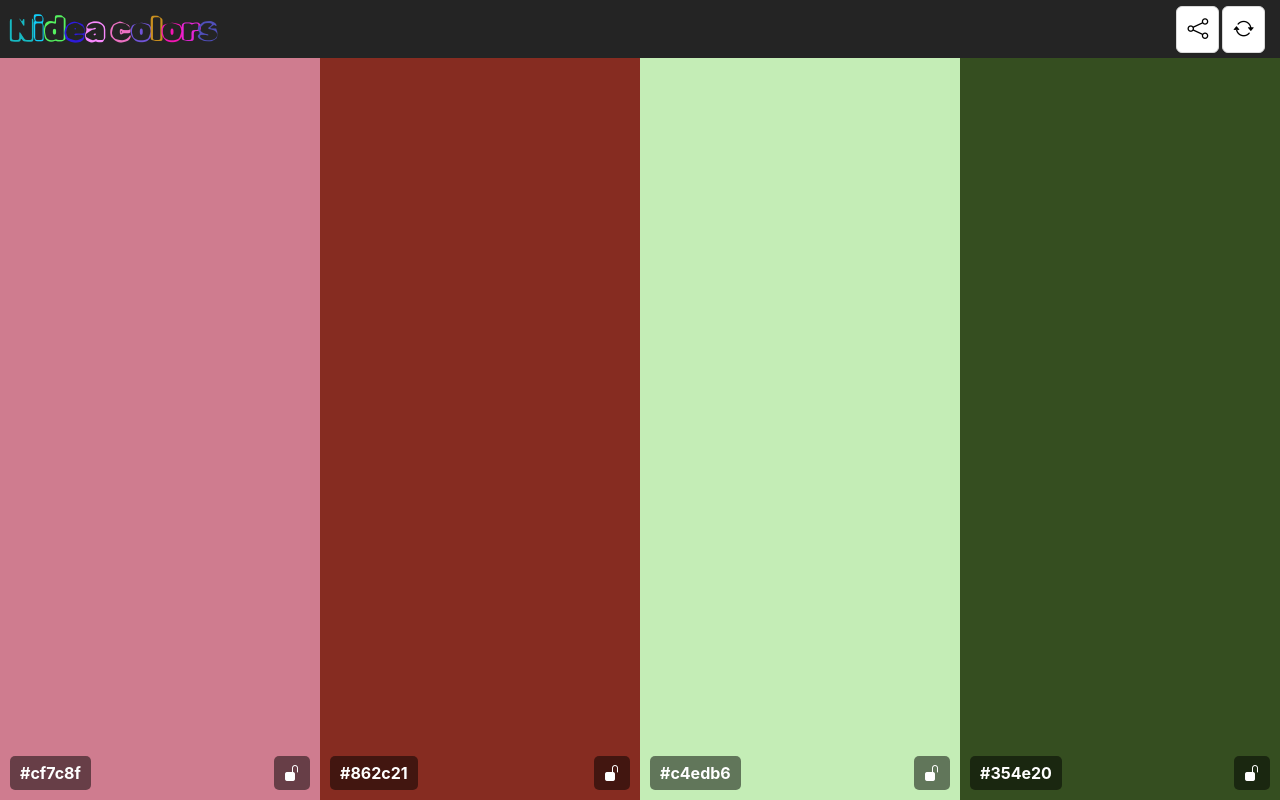
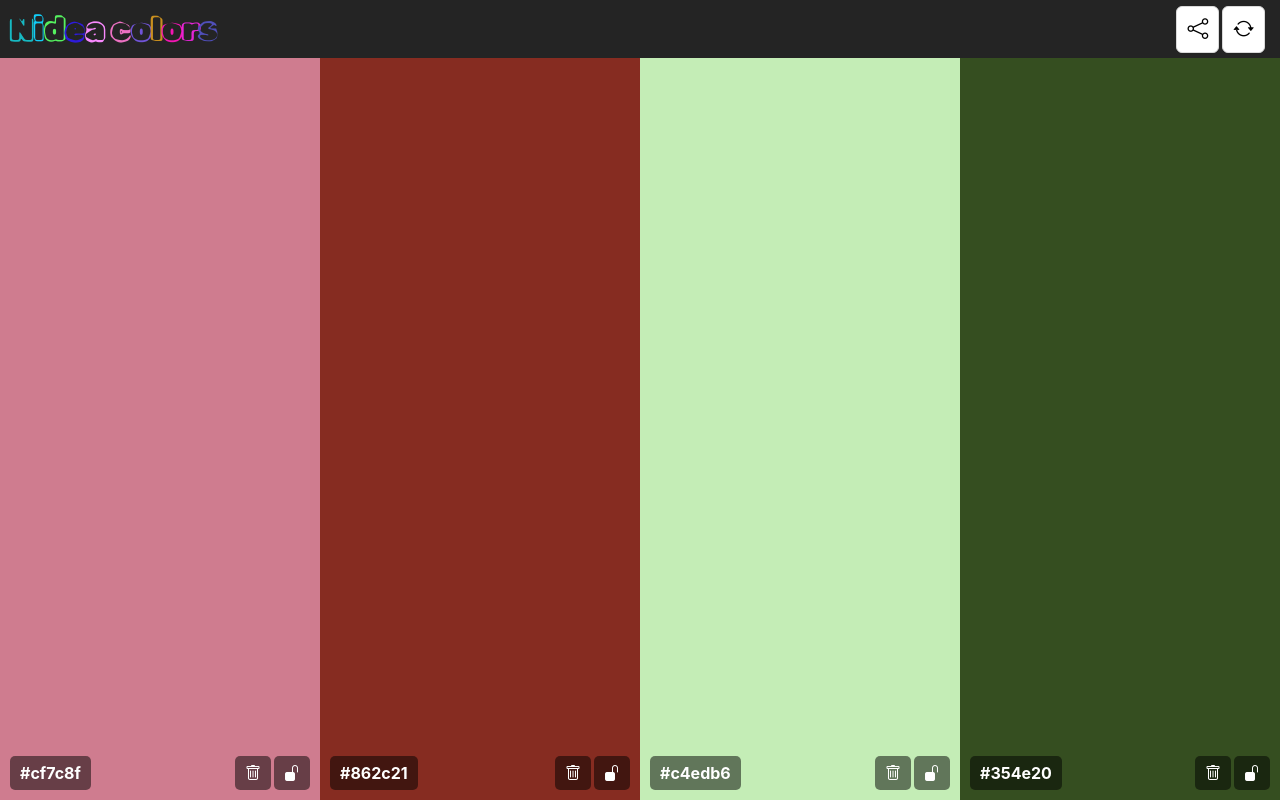
Before and after one commit to RaynierPM/nidea-colors, a React (Vite) app: page / in a window 1280 px wide. Built offline with nearby package versions, Linux system fonts and the light colour scheme.

Commit message:
Alowing user remove colors from palette

```diff
--- a/src/App.tsx
+++ b/src/App.tsx
@@ -36,7 +36,7 @@ function App() {
 
   function generateNewPalette() {
     try {
-      setPalette(paletteGenerator(4, { lockedColors }));
+      setPalette(paletteGenerator(palette.colors.length, { lockedColors }));
       clearPaletteUrl();
     } catch (err) {
       if (err instanceof InvalidColorsQuantityError) {
@@ -47,13 +47,31 @@ function App() {
 
   function generateAddColor() {
     const len = palette.colors.length;
-    if (len >= PaletteColorsLimit.MAX || len <= PaletteColorsLimit.MIN) {
+    if (len >= PaletteColorsLimit.MAX) {
       return;
     }
     return () => {
       palette.addColor(getRandomColor());
       setPalette(palette.clone());
     };
+  }
+
+  function RemoveColor(color: Color) {
+    return () => {
+      if (lockedColors.includes(color)) {
+        lockUnlockColorGenerator(color)();
+      }
+      palette.removeColor(color);
+      setPalette(palette.clone());
+    };
+  }
+
+  function generateRemoveColor() {
+    const len = palette.colors.length;
+    if (len <= PaletteColorsLimit.MIN) {
+      return;
+    }
+    return RemoveColor;
   }
 
   function paletteCb(palette: Palette) {
@@ -91,6 +109,7 @@ function App() {
           lockUnlockColorGenerator={lockUnlockColorGenerator}
           palette={palette}
           addColor={generateAddColor()}
+          removeColor={generateRemoveColor()}
         />
         {previewPalette && (
           <PreviewModal
--- a/src/components/Canvas/Canvas.tsx
+++ b/src/components/Canvas/Canvas.tsx
@@ -4,13 +4,14 @@ import Tile from './Tile';
 import Color from 'core/Color';
 import { mapKey } from 'utils/GenerateColorKey';
 
-type LocUnlockColorGenerator = (color: Color) => () => void;
+type handleColorGenerator = (color: Color) => () => void;
 
 type CanvasProps = {
   palette: Palette;
   lockedColors?: Color[];
-  lockUnlockColorGenerator?: LocUnlockColorGenerator;
+  lockUnlockColorGenerator?: handleColorGenerator;
   addColor?: () => void;
+  removeColor?: handleColorGenerator;
 };
 
 export default function Canvas({
@@ -18,6 +19,7 @@ export default function Canvas({
   lockedColors,
   lockUnlockColorGenerator,
   addColor,
+  removeColor,
 }: CanvasProps) {
   return (
     <main className={styles.canvas}>
@@ -25,9 +27,12 @@ export default function Canvas({
         const lastItem = index === palette.colors.length - 1;
         return (
           <Tile
+            locked={lockedColors?.some(
+              lockedColor => lockedColor.hexColor === color.hexColor,
+            )}
             lockUnlock={lockUnlockColorGenerator?.(color)}
-            locked={lockedColors?.includes(color)}
             color={color}
+            removeColor={removeColor?.(color)}
             key={mapKey(color.hexColor, index)}
             addColor={lastItem ? addColor : undefined}
           />
--- a/src/components/Canvas/Tile.tsx
+++ b/src/components/Canvas/Tile.tsx
@@ -1,12 +1,14 @@
 import Color from 'core/Color';
 import TileActions from './TileActions';
 import styles from './style.module.css';
+import { Actions } from './type';
 
 type TileProps = {
   color: Color;
   locked?: boolean;
   lockUnlock?: () => void;
   addColor?: () => void;
+  removeColor?: () => void;
 };
 
 export default function Tile({
@@ -14,16 +16,19 @@ export default function Tile({
   locked,
   lockUnlock,
   addColor,
+  removeColor,
 }: TileProps) {
+  const actions = getActions({
+    lockUnlock,
+    locked,
+    removeColor,
+  });
+
   return (
     <div
       className={styles.tile}
       style={{ backgroundColor: `#${color.hexColor}` }}>
-      <TileActions
-        locked={locked}
-        lockUnlock={lockUnlock}
-        copyableText={`#${color.hexColor}`}
-      />
+      <TileActions actions={actions} copyableText={`#${color.hexColor}`} />
       {addColor && (
         <div className={styles.addColorAction} onClick={addColor}>
           <i className="bi bi-plus-circle" />
@@ -32,3 +37,35 @@ export default function Tile({
     </div>
   );
 }
+
+type GetActionsOptions = {
+  lockUnlock?: () => void;
+  locked?: boolean;
+  removeColor?: () => void;
+};
+
+function getActions({
+  lockUnlock,
+  locked,
+  removeColor,
+}: GetActionsOptions): Actions[] {
+  const actions: Actions[] = [];
+
+  if (removeColor) {
+    actions.push({
+      action: removeColor,
+      icon: 'bi bi-trash',
+      tooltip: 'Remove color',
+    });
+  }
+
+  if (lockUnlock) {
+    actions.push({
+      action: lockUnlock,
+      icon: `bi bi-${locked ? 'lock-fill' : 'unlock-fill'}`,
+      tooltip: locked ? 'Unlock color' : 'Lock color',
+    });
+  }
+
+  return actions;
+}
--- a/src/components/Canvas/TileActions.tsx
+++ b/src/components/Canvas/TileActions.tsx
@@ -1,38 +1,34 @@
 import { copyToClipboard } from 'components/utils/copyToClipboard';
 import styles from './style.module.css';
 import { Tooltip } from 'antd';
+import { Actions } from './type';
 
 type LabelProps = {
   copyableText: string;
-  locked?: boolean;
-  lockUnlock?: () => void;
+  actions?: Actions[];
 };
 
-export default function TileActions({
-  copyableText: text,
-  locked,
-  lockUnlock,
-}: LabelProps) {
+export default function TileActions({ copyableText, actions }: LabelProps) {
   function handleCopy() {
-    copyToClipboard(text);
+    copyToClipboard(copyableText);
   }
-
-  const lockedUnlockedText = locked ? 'Unlock color' : 'Lock color';
 
   return (
     <div className={styles.labelContainer}>
       <Tooltip title="Copy to clipboard">
         <span className={styles.label} onClick={handleCopy}>
-          {text}
+          {copyableText}
         </span>
       </Tooltip>
-      {Boolean(lockUnlock) && (
+      {Boolean(actions) && (
         <div className={styles.actions}>
-          <Tooltip title={lockedUnlockedText}>
-            <span className={styles.action} onClick={lockUnlock}>
-              <i className={locked ? 'bi bi-lock-fill' : 'bi bi-unlock-fill'} />
-            </span>
-          </Tooltip>
+          {actions?.map(action => (
+            <Tooltip title={action.tooltip}>
+              <span className={styles.action} onClick={action.action}>
+                <i className={action.icon} />
+              </span>
+            </Tooltip>
+          ))}
         </div>
       )}
     </div>
--- a/src/components/Canvas/style.module.css
+++ b/src/components/Canvas/style.module.css
@@ -81,3 +81,9 @@
 .labelContainer .action:hover {
   background-color: rgba(0, 0, 0, 0.8);
 }
+
+.actions {
+  display: flex;
+  justify-content: end;
+  gap: 3px;
+}
--- /dev/null
+++ b/src/components/Canvas/type.d.ts
@@ -0,0 +1,5 @@
+export type Actions = {
+  action?: () => void;
+  icon: string;
+  tooltip: string;
+};
```
